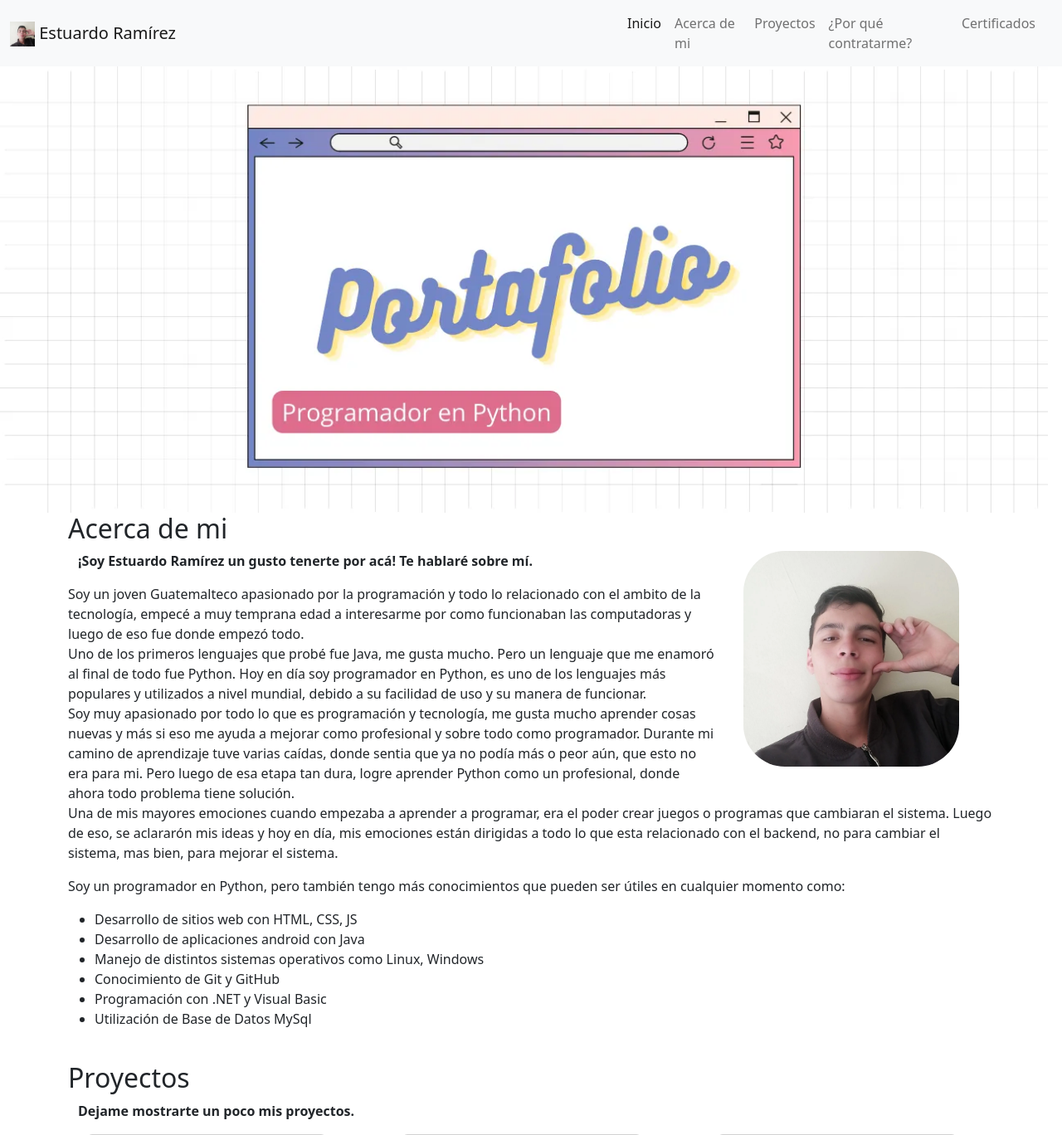
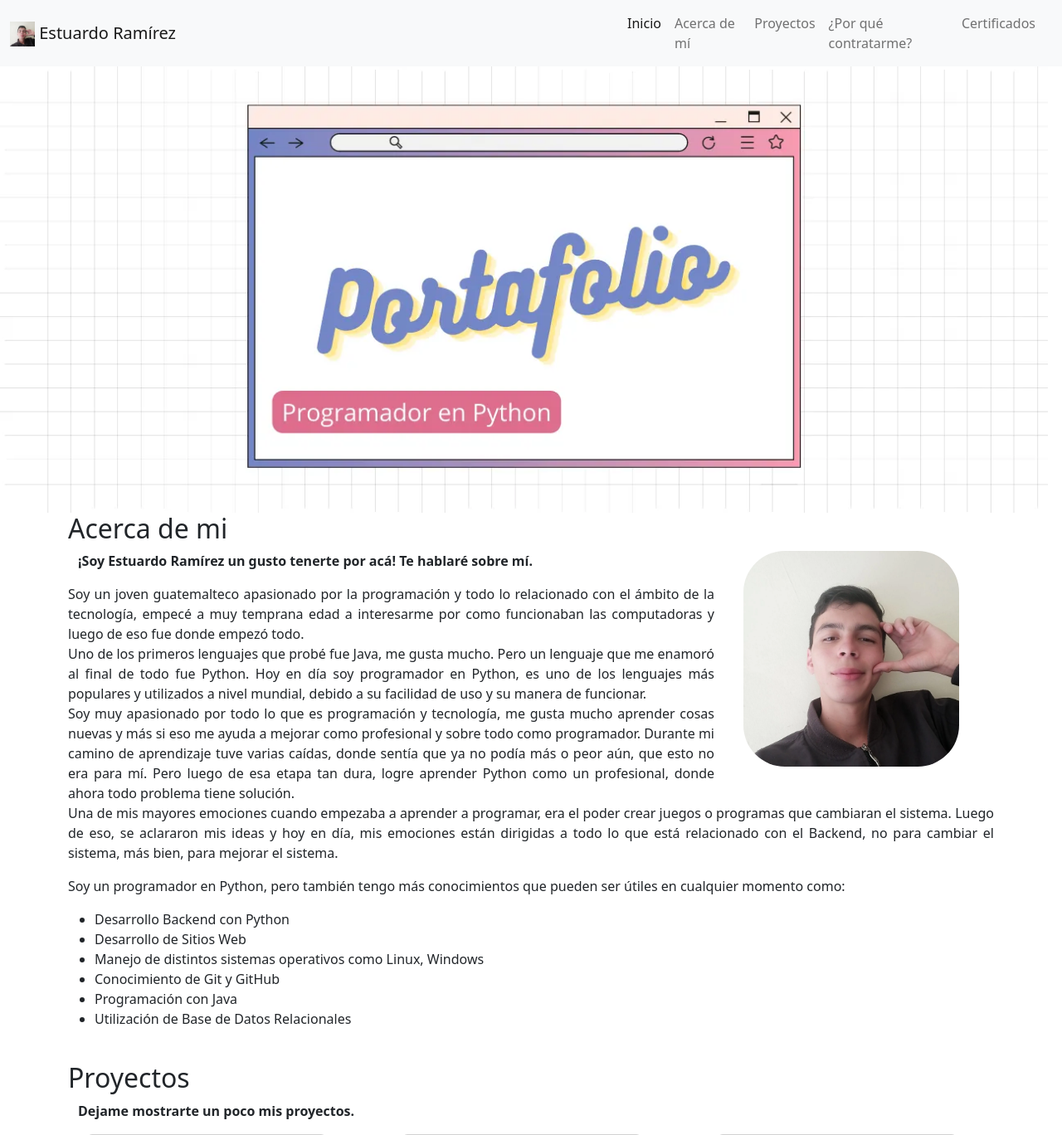
Before and after one commit to estuardodev/ServidorOld, a Django app: page / in a window 1280 px wide. Shown: the top 1368 px of the page at 83% size. Run offline with Django 4.2, Linux system fonts and the light colour scheme; data comes from the database, SQL or seed files in the repository.

Commit message:
Se mejoro la ortografía y se justifico mi descripción

```diff
--- a/Server/portafolio/static/portafolio/css/style.css
+++ b/Server/portafolio/static/portafolio/css/style.css
@@ -114,6 +114,9 @@
         padding-left: 30px;
         padding-bottom: 30px;
     }
+    .justy{
+        text-align: justify;
+    }
 
 }
 
@@ -136,6 +139,9 @@
         padding-left: 30px;
         padding-bottom: 30px;
     }
+    .justy{
+        text-align: justify;
+    }
 }
 
 @media only screen and (min-width: 1281px) {
@@ -156,6 +162,9 @@
     .c{
         padding-left: 30px;
         padding-bottom: 30px;
+    }
+    .justy{
+        text-align: justify;
     }
 }
 
@@ -178,6 +187,9 @@
     .c{
         padding-left: 30px;
         padding-bottom: 30px;
+    }
+    .justy{
+        text-align: justify;
     }
 
 }
@@ -205,6 +217,9 @@
         padding-left: 30px;
         padding-bottom: 30px;
     }
+    .justy{
+        text-align: justify;
+    }
 }
 
 
@@ -230,6 +245,9 @@
         padding-left: 30px;
         padding-bottom: 30px;
     }
+    .justy{
+        text-align: justify;
+    }
 }
 
 @media only screen and (min-width: 375px), (max-width: 413px){
@@ -254,4 +272,7 @@
         padding-left: 35px;
         padding-bottom: 30px;
     }
+    .justy{
+        text-align: justify;
+    }
 }
--- a/Server/portafolio/templates/portafolio/index.html
+++ b/Server/portafolio/templates/portafolio/index.html
@@ -7,14 +7,14 @@
         <meta name="description" content="Soy Estuardo Ramírez un programador y desarrollador web, más enfocado en el ámbito del backend con Python.">
         <meta name="keywords" content="Estuardo Ramírez, estuardodev, Estuardo Ramirez, EstuardoDev, Estuardodev, Estuardo, Estuardo Guatemala, estuardodev sitio web, estuardodev portafolio, Ramírez, Programador en Python, Desarrollador web, estuardodev Programador">
 
-        <!--Boostrap-->
-        <link href="https://cdn.jsdelivr.net/npm/bootstrap@5.2.0/dist/css/bootstrap.min.css" rel="stylesheet" integrity="sha384-gH2yIJqKdNHPEq0n4Mqa/HGKIhSkIHeL5AyhkYV8i59U5AR6csBvApHHNl/vI1Bx" crossorigin="anonymous">
-
         <!--Obligatorios-->
         <meta name="viewport" content="width=device-width, initial-scale=1">
         <meta charset="utf-8">
         <link rel="icon" href="{% static 'portafolio/img/estuardodev.webp' %}">
         <link rel="apple-touch-icon" href="{% static 'portafolio/img/estuardodev.webp' %}">
+
+        <!--Boostrap-->
+        <link href="https://cdn.jsdelivr.net/npm/bootstrap@5.2.0/dist/css/bootstrap.min.css" rel="stylesheet" integrity="sha384-gH2yIJqKdNHPEq0n4Mqa/HGKIhSkIHeL5AyhkYV8i59U5AR6csBvApHHNl/vI1Bx" crossorigin="anonymous">
 
         <!--Estilos Propios-->
         <link rel="stylesheet" type="text/css" href="{% static 'portafolio/css/style.css' %}">
@@ -50,7 +50,7 @@
                     <a class="nav-link active" aria-current="page" href="#">Inicio</a>
                   </li>
                   <li class="nav-item">
-                    <a class="nav-link" href="#about">Acerca de mi</a>
+                    <a class="nav-link" href="#about">Acerca de mí</a>
                   </li>
                   <li class="nav-item">
                     <a class="nav-link" href="#proyects">Proyectos</a>
@@ -65,7 +65,7 @@
               </div>
             </div>
           </nav>
-          <img src="{% static 'portafolio/img/portafolio.webp' %}" width="" class="portada" alt="Imagen de Estuardo Ramírez" srcset="{% static 'portafolio/img/portafolio.webp' %} 1297w, {% static 'portafolio/img/portafolio.webp' %} 800w, {% static 'portafolio/img/portafolio.webp' %} 400w, {% static 'portafolio/img/portafolio.webp' %} 350w, {% static 'portafolio/img/portafolio.webp' %} 250w">
+          <img src="{% static 'portafolio/img/portafolio.webp' %}" width="" class="portada" alt="Imagen de portada web de Estuardo Ramírez" srcset="{% static 'portafolio/img/portafolio.webp' %} 1297w, {% static 'portafolio/img/portafolio.webp' %} 800w, {% static 'portafolio/img/portafolio.webp' %} 400w, {% static 'portafolio/img/portafolio.webp' %} 350w, {% static 'portafolio/img/portafolio.webp' %} 250w">
 
           <!--Acerca de mi-->
 
@@ -79,7 +79,7 @@
                 <img src="{% static 'portafolio/img/estuardodev.webp' %}" width="" class="imgabout" alt="Fotografía de Estuardo Ramírez, estuardodev">
                 <p><b>¡Soy Estuardo Ramírez un gusto tenerte por acá! Te hablaré sobre mí.</b></p>
               </div>
-              <p>Soy un joven Guatemalteco apasionado por la programación y todo lo relacionado con el ambito de la tecnología,
+              <p class="justy">Soy un joven guatemalteco apasionado por la programación y todo lo relacionado con el ámbito de la tecnología,
                 empecé a muy temprana edad a interesarme por como funcionaban las computadoras y luego de eso fue donde empezó todo.
                 <br>
                 Uno de los primeros lenguajes que probé fue Java, me gusta mucho. Pero un lenguaje que me enamoró al final de todo fue Python.
@@ -87,24 +87,24 @@
                 facilidad de uso y su manera de funcionar.
                 <br>
                 Soy muy apasionado por todo lo que es programación y tecnología, me gusta mucho aprender cosas nuevas y más si eso me ayuda a
-                mejorar como profesional y sobre todo como programador. Durante mi camino de aprendizaje tuve varias caídas, donde sentia que ya no podía más
-                o peor aún, que esto no era para mi. Pero luego de esa etapa tan dura, logre aprender Python como un profesional, donde
+                mejorar como profesional y sobre todo como programador. Durante mi camino de aprendizaje tuve varias caídas, donde sentía que ya no podía más
+                o peor aún, que esto no era para mí. Pero luego de esa etapa tan dura, logre aprender Python como un profesional, donde
                 ahora todo problema tiene solución.
                 <br>
                 Una de mis mayores emociones cuando empezaba a aprender a programar, era el poder crear juegos o programas que cambiaran el sistema.
-                Luego de eso, se aclararón mis ideas y hoy en día, mis emociones están dirigidas a todo lo que esta relacionado con el backend, no para cambiar el sistema, mas
+                Luego de eso, se aclararon mis ideas y hoy en día, mis emociones están dirigidas a todo lo que está relacionado con el Backend, no para cambiar el sistema, más
                 bien, para mejorar el sistema.
               </p>
               <p>
                 Soy un programador en Python, pero también tengo más conocimientos que pueden ser útiles en cualquier momento como:
                 <br>
                 <ul>
-                  <li>Desarrollo de sitios web con HTML, CSS, JS</li>
-                  <li>Desarrollo de aplicaciones android con Java</li>
+                  <li>Desarrollo Backend con Python</li>
+                  <li>Desarrollo de Sitios Web</li>
                   <li>Manejo de distintos sistemas operativos como Linux, Windows</li>
                   <li>Conocimiento de Git y GitHub</li>
-                  <li>Programación con .NET y Visual Basic</li>
-                  <li>Utilización de Base de Datos MySql</li>
+                  <li>Programación con Java</li>
+                  <li>Utilización de Base de Datos Relacionales</li>
                 </ul>
               </p>
             </div>
@@ -176,7 +176,7 @@
 
               <h1>¿Por qué contratarme?</h1>
               <div class="container">
-                <p>Se que puede que te preguntes, ¿por qué contratar a Estuardo?, te dare unos motivos para que veas porque puedo ser un buen contrato.</p>
+                <p>Se que puede que te preguntes, ¿por qué contratar a Estuardo?, te daré unos motivos para que veas porque puedo ser un buen contrato.</p>
               </div>
                 <div class="container">
 
@@ -240,7 +240,7 @@
                 <p><b>En esta sección encontraras las certificaciones que he obtenido.</b></p>
               </div>
               <div class="container">
-                <p>Estas certificaciones son certificadas por la plataforma de educación en línea más grande de latinoamérica Platzi. <a href="https://platzi.com/blog/que-es-platzi/" target="_blank">Acerca de Platzi</a></p>
+                <p>Estas certificaciones son certificadas por la plataforma de educación en línea más grande de Latinoamérica Platzi. <a href="https://platzi.com/blog/que-es-platzi/" target="_blank">Acerca de Platzi</a></p>
               </div>
               <br>
                 <div class="row">
```
